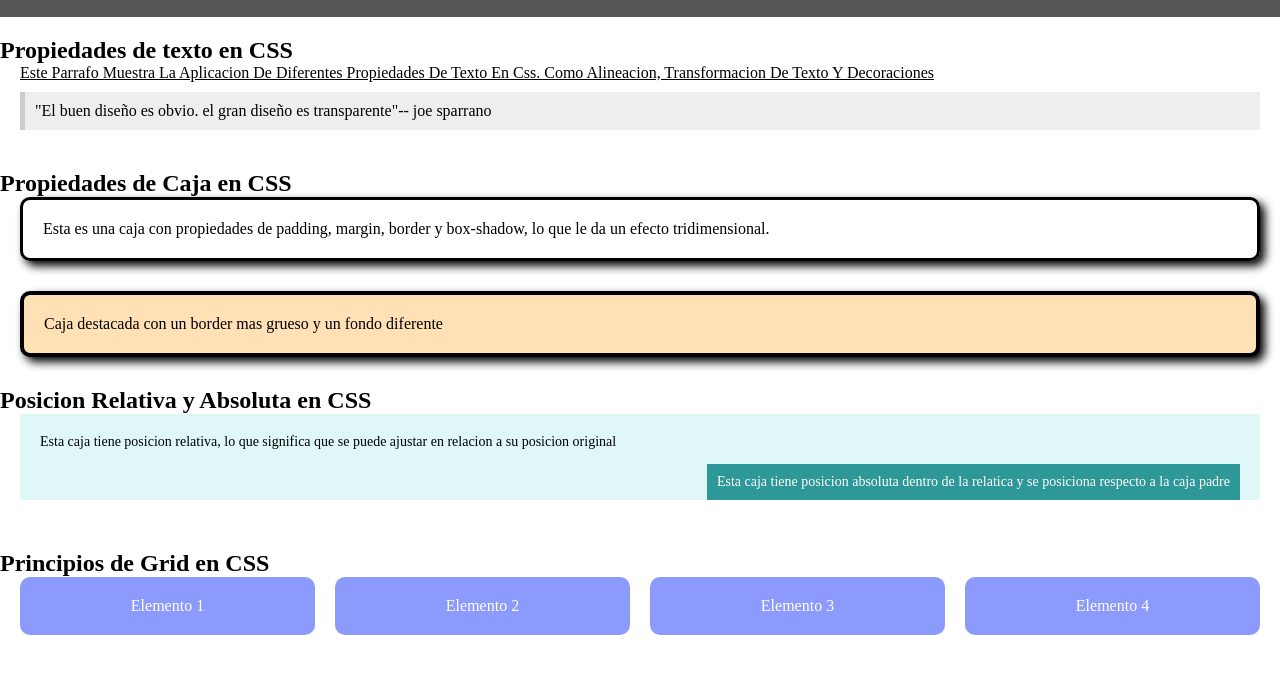
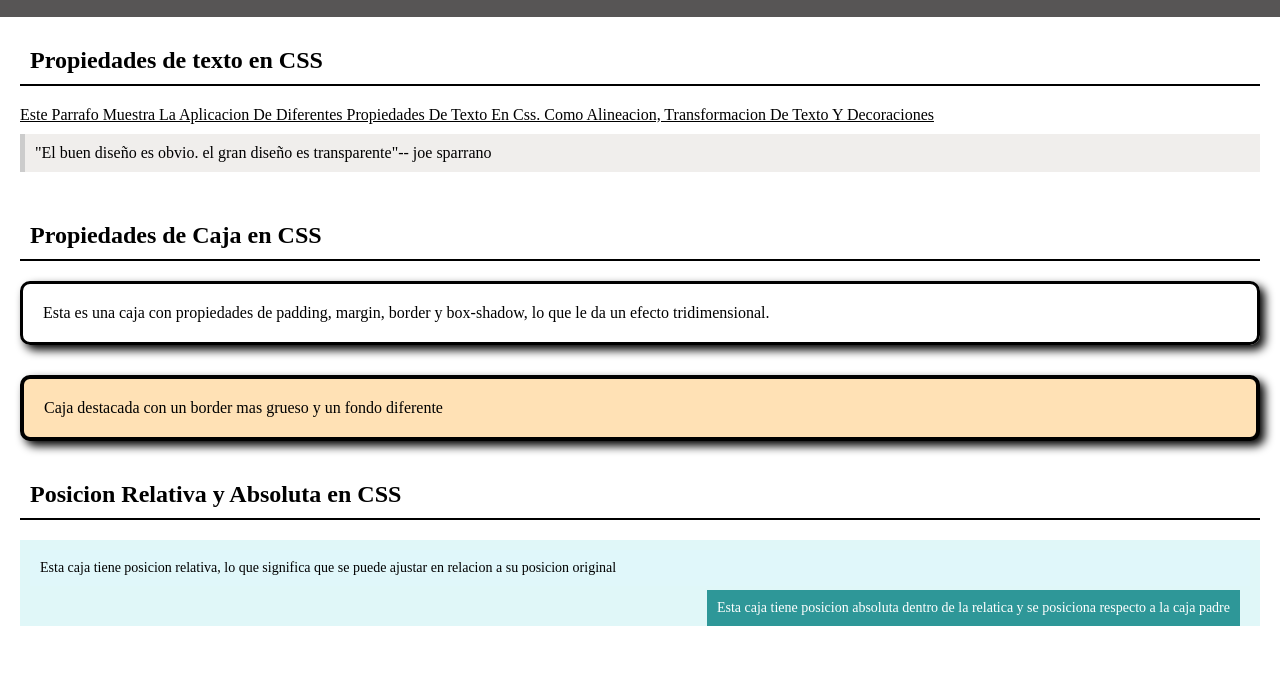
Before and after one commit to Isidropodesta/tp2desarrollo-software, a plain HTML site: page index.html in a window 1280 px wide. Shown: the part 91-764 px from the top of the page. Drawn offline with Linux system fonts and the light colour scheme.

Commit message:
TP FINALIZADO

```diff
--- a/css/style.css
+++ b/css/style.css
@@ -37,7 +37,7 @@ header {
     margin-bottom: 20px;
 }
 
-.diseñó {
+.diseño {
     border-bottom: 2px solid black;
     padding: 10px;
     margin-inline: 20px;
```
